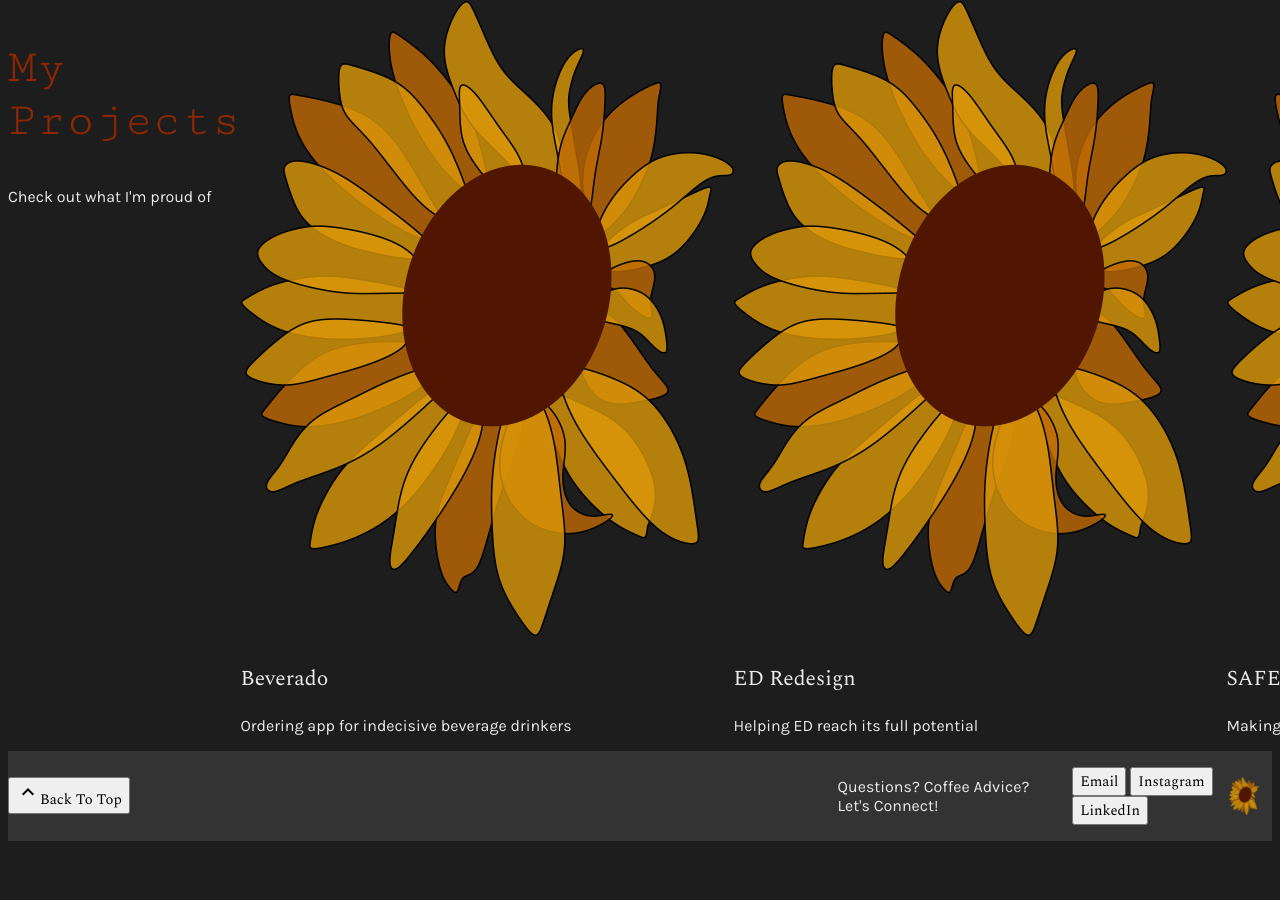
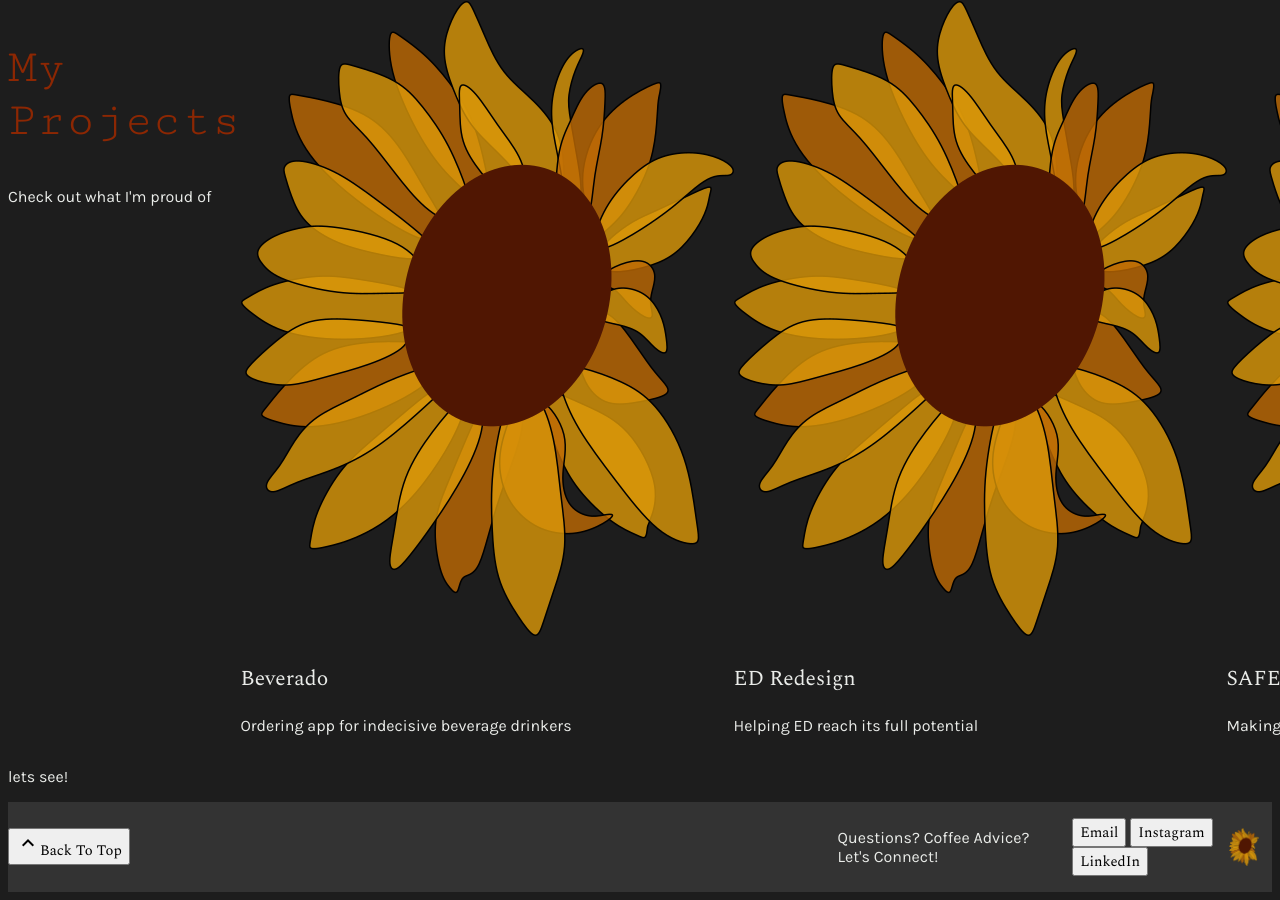
Before and after one commit to scpangrac/Try2, a plain HTML site: page index.html in a window 1280 px wide. Shown: the part 2110-3010 px from the top of the page. Before the commit the page ends 2959 px from the top, so only its background shows below. Drawn offline with nearby package versions, Linux system fonts and the light colour scheme.

Commit message:
lets see

```diff
--- a/index.html
+++ b/index.html
@@ -102,6 +102,9 @@
                 <h3>SAFE Redesign</h3>
                 <p>Making SAFE safer and easier to use</p>
             </div>
+            <div>
+                <p>lets see!</p>
+            </div>
 
 
 
```
